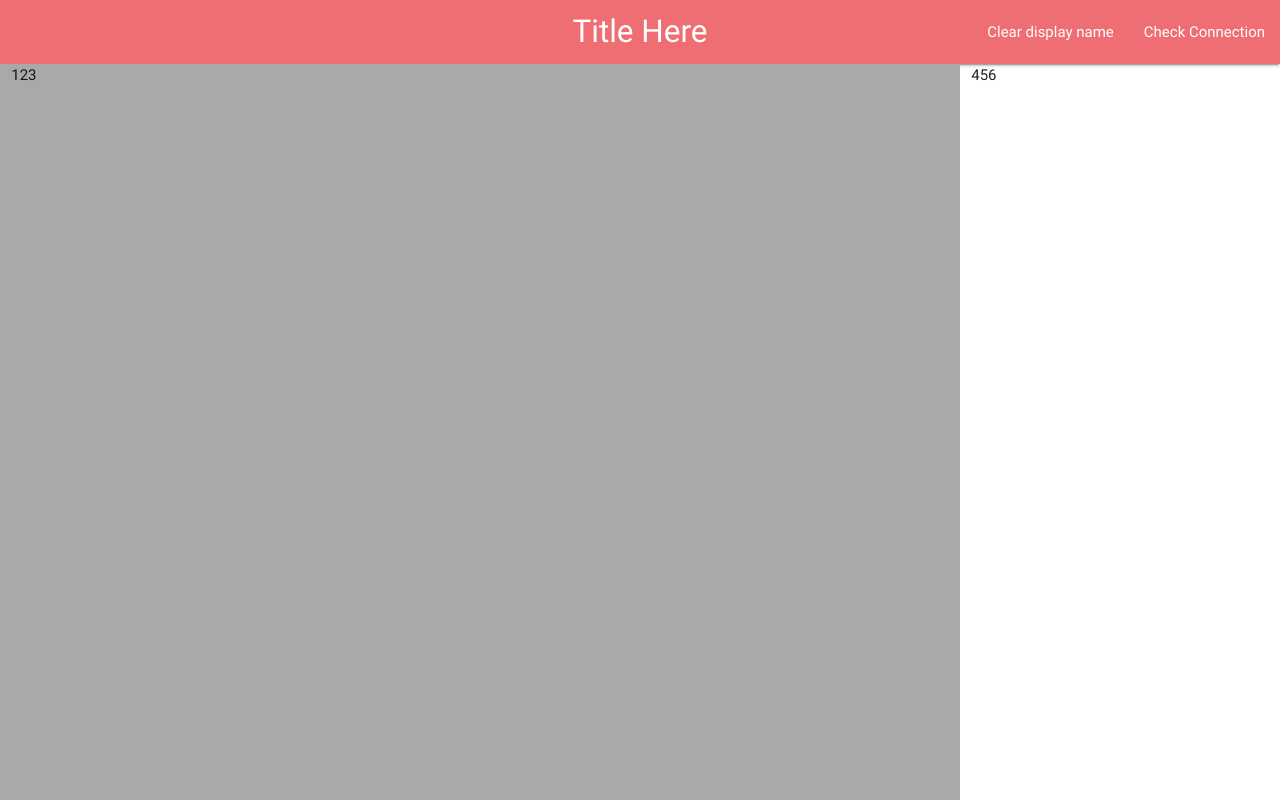
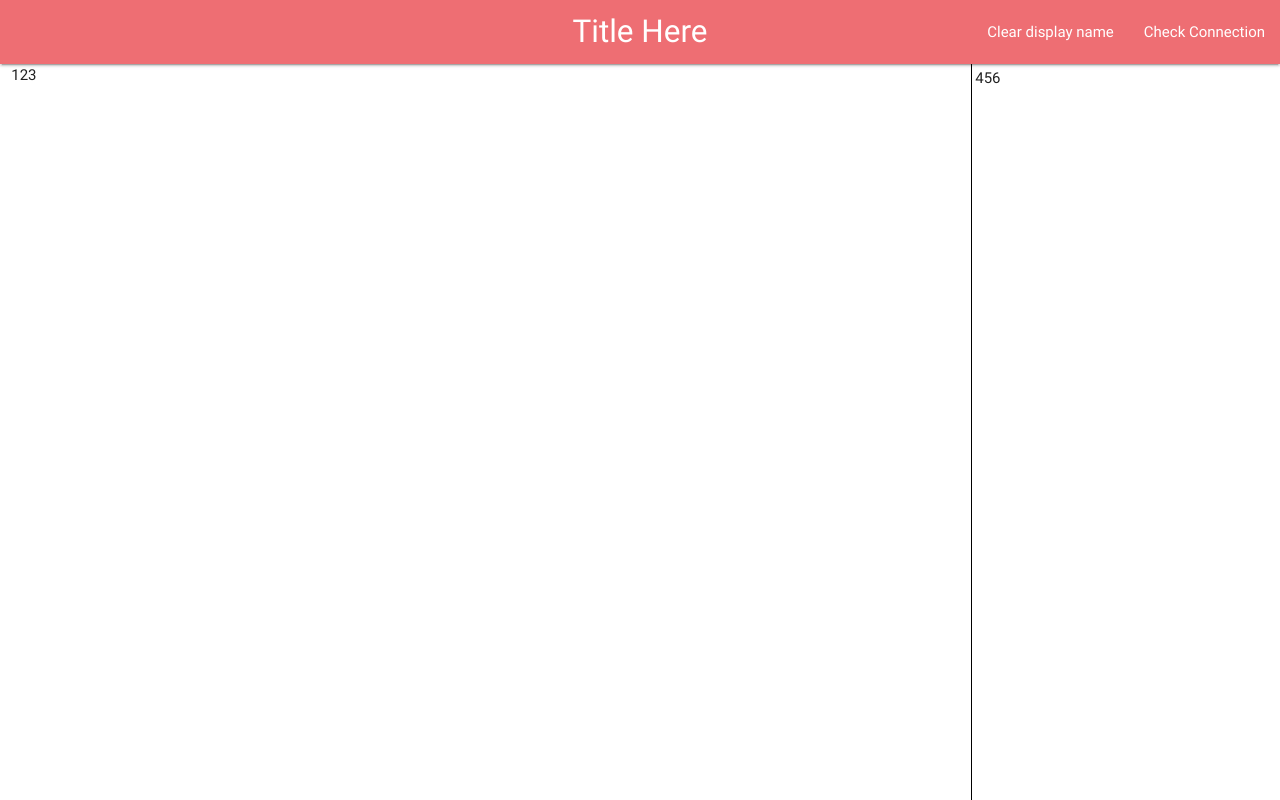
Before and after one commit to sok-6/brew-buddy-server, a website: page www/index.html in a window 1280 px wide. Drawn offline with nearby package versions, Linux system fonts and the light colour scheme; no server answers.

Commit message:
Feed implementation

```diff
--- a/root.js
+++ b/root.js
@@ -24,6 +24,8 @@ io.on('connection', function (socket) {
 
     // Send session token to host
     io.to(socket.id).emit("session.new.response", { sessionToken: sessionToken });
+
+    io.to(sessionToken).emit("feed.add.status", { message: `Session created with token ${sessionToken}` });
   });
 
   socket.on("session.join", (data) => {
@@ -34,6 +36,7 @@ io.on('connection', function (socket) {
       var hostName = session.joinSession(data.sessionToken, socket.id, data.name);
       socket.join(data.sessionToken);
       io.to(socket.id).emit("session.join.response", { hostName: hostName });
+      io.to(data.sessionToken).emit("feed.add.status", {message:`${data.name} joined the session`});
     } catch (e) {
       console.log(e);
     }
--- a/www/index.html
+++ b/www/index.html
@@ -15,7 +15,6 @@
     .flex-container {
       display: flex;
       flex-flow: column;
-      /* height: calc(100% - 70px); */
     }
 
     .flex-nav {
@@ -34,6 +33,17 @@
 
     .full-height {
       height: 100%;
+    }
+
+    .feed-body {
+      height: 100%;
+      border-width: 0px;
+      border-left: 1px black;
+      border-style: solid;
+    }
+
+    .feed-component {
+      padding: 3px;
     }
   </style>
 
@@ -60,11 +70,24 @@
     <div class="flex-body">
       <!-- <div class="full-height container"> -->
       <div class="row flex-row">
-        <div class="full-height col m9 s12" style="background-color: darkgray;">
+        <div class="full-height col m9 s12">
           123
         </div>
         <div class="full-height col m3 s12">
-          456
+          <div id="feed-body" class="feed-body">
+            <div class="feed-component">
+              456
+            </div>
+          </div>
+          <!-- <div style="position:absolute;bottom:0;display:flex;background-color:deepskyblue;">
+            <div class="input-field inline" style=>
+              <input id="input-message" type="text">
+            </div>
+            <span class="valign-wrapper">
+                <a class="waves-effect waves-light btn inline" style="padding:0 1rem;"><i class="material-icons">send</a>
+            </span>
+
+          </div> -->
         </div>
       </div>
       <!-- </div> -->
@@ -160,6 +183,15 @@
       socket.on("connection.check", (data) => {
         console.log(`Connection check initiated by ${data.initiatedById}`);
       })
+
+      socket.on("feed.add.status", (data) => {
+        console.log("feed.add.status");
+
+        let newElement = $("<div>").addClass("feed-element").append($("<i>").text(data.message));
+
+        $("#feed-body").append(newElement);
+
+      })
     }
 
     let initiateConnectionCheck = () => {
@@ -184,21 +216,6 @@
       }
     });
   </script>
-
-  <!--
-  <script>
-    $(function () {
-      var socket = io();
-      $('form').submit(function () {
-        socket.emit('chat message', $('#m').val());
-        $('#m').val('');
-        return false;
-      });
-      socket.on('chat message', function (msg) {
-        $('#messages').append($('<li>').text(msg));
-      });
-    });
-  </script> -->
 </body>
 
 </html>
```
